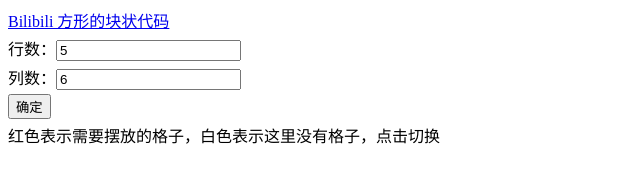
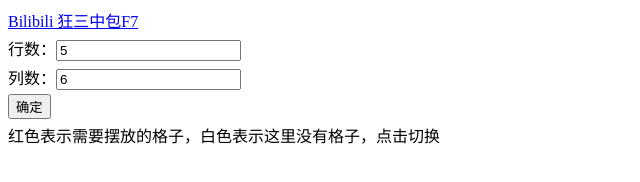
Before and after one commit to Guwanfeng/Guwanfeng.github.io, a plain HTML site: page index.html in a window 1280 px wide. Shown: the full height of the page, 0-640 px from the left. Drawn offline with nearby package versions, Linux system fonts and the light colour scheme.

Commit message:
Update index.html

```diff
--- a/index.html
+++ b/index.html
@@ -10,7 +10,7 @@
 </head>
 
 <body>
-  <a href="https://space.bilibili.com/277401945" target="_blank">Bilibili 方形的块状代码</a>
+  <a href="https://space.bilibili.com/383581308" target="_blank">Bilibili 狂三中包F7</a>
   <div id="app">
     <p>行数：<input type="text" v-model="row" /></p>
     <p>列数：<input type="text" v-model="col" /></p>
```
